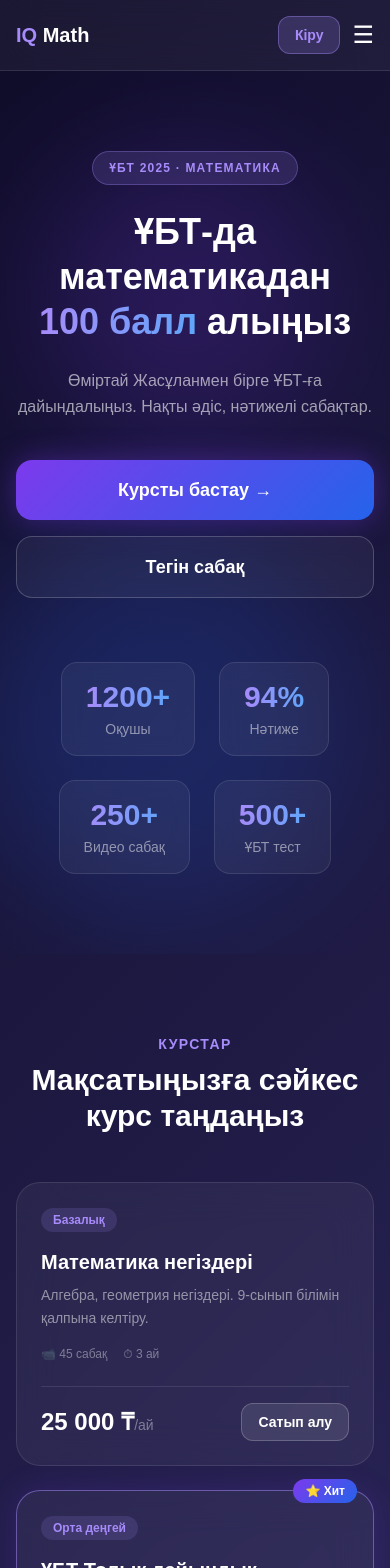
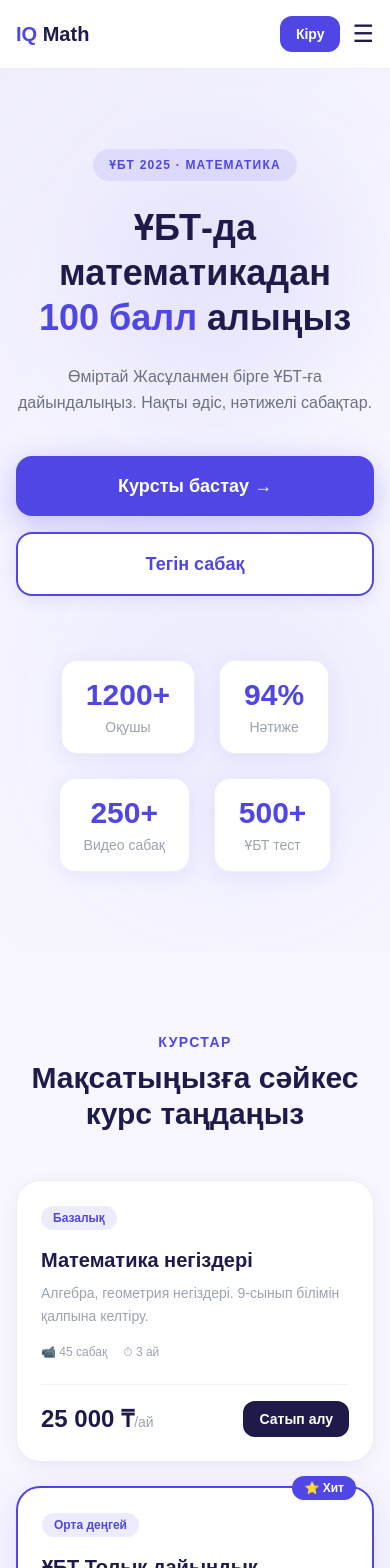
Before and after one commit to Zhasulan0803/mathpro-kz, a Next.js app: page / in a window 390 px wide. Shown: the top 1568 px of the page. Built offline with nearby package versions, Linux system fonts and the light colour scheme.

Commit message:
white indigo design

```diff
--- a/app/page.tsx
+++ b/app/page.tsx
@@ -24,76 +24,75 @@ export default function Home() {
   }
 
   return (
-    <main className="min-h-screen text-white" style={{background: "linear-gradient(135deg, #0f0c29, #302b63, #24243e)"}}>
+    <main className="min-h-screen" style={{background: "#f8f7ff", color: "#1e1b4b"}}>
 
       {/* NAVBAR */}
-      <nav className="flex items-center justify-between px-4 md:px-12 py-4 sticky top-0 z-50" style={{background: "rgba(255,255,255,0.05)", backdropFilter: "blur(20px)", borderBottom: "1px solid rgba(255,255,255,0.1)"}}>
+      <nav style={{background: "rgba(255,255,255,0.8)", backdropFilter: "blur(20px)", borderBottom: "1px solid rgba(79,70,229,0.1)"}} className="flex items-center justify-between px-4 md:px-12 py-4 sticky top-0 z-50">
         <div className="text-xl font-black">
-          <span style={{color: "#a78bfa"}}>IQ</span>
-          <span className="text-white"> Math</span>
+          <span style={{color: "#4f46e5"}}>IQ</span>
+          <span style={{color: "#1e1b4b"}}> Math</span>
         </div>
-        <div className="hidden md:flex gap-8 text-sm font-medium text-white/70">
-          <a href="#courses" className="hover:text-white transition">Курстар</a>
-          <a href="#teacher" className="hover:text-white transition">Мұғалім</a>
-          <a href="#reviews" className="hover:text-white transition">Пікірлер</a>
-          <a href="#faq" className="hover:text-white transition">FAQ</a>
+        <div className="hidden md:flex gap-8 text-sm font-medium" style={{color: "#6b7280"}}>
+          <a href="#courses" className="hover:text-indigo-600 transition">Курстар</a>
+          <a href="#teacher" className="hover:text-indigo-600 transition">Мұғалім</a>
+          <a href="#reviews" className="hover:text-indigo-600 transition">Пікірлер</a>
+          <a href="#faq" className="hover:text-indigo-600 transition">FAQ</a>
         </div>
         <div className="flex items-center gap-3">
-          <Link href="/login" className="px-4 py-2 rounded-xl font-semibold text-sm transition" style={{background: "rgba(167,139,250,0.2)", border: "1px solid rgba(167,139,250,0.4)", color: "#a78bfa"}}>
+          <Link href="/login" className="px-4 py-2 rounded-xl font-semibold text-sm text-white transition" style={{background: "#4f46e5"}}>
             Кіру
           </Link>
-          <button onClick={() => setMenuOpen(!menuOpen)} className="md:hidden text-white text-2xl">
+          <button onClick={() => setMenuOpen(!menuOpen)} className="md:hidden text-2xl" style={{color: "#1e1b4b"}}>
             {menuOpen ? "✕" : "☰"}
           </button>
         </div>
         {menuOpen && (
-          <div className="absolute top-full left-0 right-0 flex flex-col gap-4 px-6 py-4 md:hidden" style={{background: "rgba(15,12,41,0.95)", backdropFilter: "blur(20px)", borderBottom: "1px solid rgba(255,255,255,0.1)"}}>
-            <a href="#courses" onClick={() => setMenuOpen(false)} className="text-white/70 hover:text-white">Курстар</a>
-            <a href="#teacher" onClick={() => setMenuOpen(false)} className="text-white/70 hover:text-white">Мұғалім</a>
-            <a href="#reviews" onClick={() => setMenuOpen(false)} className="text-white/70 hover:text-white">Пікірлер</a>
-            <a href="#faq" onClick={() => setMenuOpen(false)} className="text-white/70 hover:text-white">FAQ</a>
+          <div className="absolute top-full left-0 right-0 flex flex-col gap-4 px-6 py-4 md:hidden" style={{background: "white", borderBottom: "1px solid rgba(79,70,229,0.1)"}}>
+            <a href="#courses" onClick={() => setMenuOpen(false)} style={{color: "#6b7280"}}>Курстар</a>
+            <a href="#teacher" onClick={() => setMenuOpen(false)} style={{color: "#6b7280"}}>Мұғалім</a>
+            <a href="#reviews" onClick={() => setMenuOpen(false)} style={{color: "#6b7280"}}>Пікірлер</a>
+            <a href="#faq" onClick={() => setMenuOpen(false)} style={{color: "#6b7280"}}>FAQ</a>
           </div>
         )}
       </nav>
 
       {/* HERO */}
       <section className="text-center py-20 md:py-32 px-4 relative overflow-hidden">
-        <div className="absolute top-20 left-10 w-72 h-72 rounded-full opacity-20 blur-3xl" style={{background: "#7c3aed"}}></div>
-        <div className="absolute bottom-10 right-10 w-96 h-96 rounded-full opacity-20 blur-3xl" style={{background: "#2563eb"}}></div>
+        <div className="absolute top-0 left-0 w-full h-full" style={{background: "linear-gradient(135deg, rgba(79,70,229,0.05) 0%, rgba(255,255,255,0) 60%)"}}></div>
+        <div className="absolute top-20 right-10 w-64 h-64 rounded-full" style={{background: "rgba(79,70,229,0.08)", filter: "blur(60px)"}}></div>
+        <div className="absolute bottom-10 left-10 w-96 h-96 rounded-full" style={{background: "rgba(79,70,229,0.06)", filter: "blur(80px)"}}></div>
 
         <div className="relative z-10">
-          <div className="inline-block text-xs font-bold px-4 py-2 rounded-full mb-6 tracking-widest" style={{background: "rgba(167,139,250,0.15)", border: "1px solid rgba(167,139,250,0.3)", color: "#a78bfa"}}>
+          <div className="inline-block text-xs font-bold px-4 py-2 rounded-full mb-6 tracking-widest" style={{background: "rgba(79,70,229,0.1)", color: "#4f46e5"}}>
             ҰБТ 2025 · МАТЕМАТИКА
           </div>
-          <h1 className="text-4xl md:text-6xl font-black mb-6 leading-tight">
+          <h1 className="text-4xl md:text-6xl font-black mb-6 leading-tight" style={{color: "#1e1b4b"}}>
             ҰБТ-да математикадан <br />
-            <span style={{background: "linear-gradient(90deg, #a78bfa, #60a5fa)", WebkitBackgroundClip: "text", WebkitTextFillColor: "transparent"}}>
-              100 балл
-            </span> алыңыз
+            <span style={{color: "#4f46e5"}}>100 балл</span> алыңыз
           </h1>
-          <p className="text-white/60 text-base md:text-xl mb-10 max-w-2xl mx-auto leading-relaxed">
+          <p className="text-base md:text-xl mb-10 max-w-2xl mx-auto leading-relaxed" style={{color: "#6b7280"}}>
             Өміртай Жасұланмен бірге ҰБТ-ға дайындалыңыз. Нақты әдіс, нәтижелі сабақтар.
           </p>
           <div className="flex flex-col sm:flex-row gap-4 justify-center">
-            <Link href="/login" className="px-8 py-4 rounded-2xl font-bold text-lg transition" style={{background: "linear-gradient(135deg, #7c3aed, #2563eb)", boxShadow: "0 0 30px rgba(124,58,237,0.4)"}}>
+            <Link href="/login" className="px-8 py-4 rounded-2xl font-bold text-lg text-white transition" style={{background: "#4f46e5", boxShadow: "0 8px 30px rgba(79,70,229,0.3)"}}>
               Курсты бастау →
             </Link>
-            <a href="#form" className="px-8 py-4 rounded-2xl font-bold text-lg transition text-white" style={{background: "rgba(255,255,255,0.05)", border: "1px solid rgba(255,255,255,0.2)", backdropFilter: "blur(10px)"}}>
+            <a href="#form" className="px-8 py-4 rounded-2xl font-bold text-lg transition" style={{background: "white", border: "2px solid #4f46e5", color: "#4f46e5", boxShadow: "0 4px 15px rgba(79,70,229,0.1)"}}>
               Тегін сабақ
             </a>
           </div>
 
           {/* STATS */}
-          <div className="flex justify-center gap-6 md:gap-12 mt-16 flex-wrap">
+          <div className="flex justify-center gap-6 md:gap-8 mt-16 flex-wrap">
             {[
               { num: "1200+", label: "Оқушы" },
               { num: "94%", label: "Нәтиже" },
               { num: "250+", label: "Видео сабақ" },
               { num: "500+", label: "ҰБТ тест" },
             ].map((s) => (
-              <div key={s.label} className="text-center px-6 py-4 rounded-2xl" style={{background: "rgba(255,255,255,0.05)", border: "1px solid rgba(255,255,255,0.1)", backdropFilter: "blur(10px)"}}>
-                <div className="text-3xl font-black" style={{background: "linear-gradient(90deg, #a78bfa, #60a5fa)", WebkitBackgroundClip: "text", WebkitTextFillColor: "transparent"}}>{s.num}</div>
-                <div className="text-white/50 text-sm mt-1">{s.label}</div>
+              <div key={s.label} className="text-center px-6 py-4 rounded-2xl" style={{background: "white", border: "1px solid rgba(79,70,229,0.1)", boxShadow: "0 4px 20px rgba(79,70,229,0.08)"}}>
+                <div className="text-3xl font-black" style={{color: "#4f46e5"}}>{s.num}</div>
+                <div className="text-sm mt-1" style={{color: "#9ca3af"}}>{s.label}</div>
               </div>
             ))}
           </div>
@@ -103,8 +102,8 @@ export default function Home() {
       {/* COURSES */}
       <section id="courses" className="py-20 px-4 md:px-8 max-w-6xl mx-auto">
         <div className="text-center mb-12">
-          <div className="text-sm font-bold tracking-widest mb-2" style={{color: "#a78bfa"}}>КУРСТАР</div>
-          <h2 className="text-3xl md:text-4xl font-black">Мақсатыңызға сәйкес курс таңдаңыз</h2>
+          <div className="text-sm font-bold tracking-widest mb-2" style={{color: "#4f46e5"}}>КУРСТАР</div>
+          <h2 className="text-3xl md:text-4xl font-black" style={{color: "#1e1b4b"}}>Мақсатыңызға сәйкес курс таңдаңыз</h2>
         </div>
         <div className="grid grid-cols-1 md:grid-cols-3 gap-6">
           {[
@@ -112,18 +111,18 @@ export default function Home() {
             { tag: "Орта деңгей", title: "ҰБТ Толық дайындық", desc: "ҰБТ барлық тақырыптары, нақты емтихан тесттері, қателерді талдау.", lessons: "90 сабақ", duration: "6 ай", price: "40 000 ₸", hot: true },
             { tag: "Интенсив", title: "ҰБТ Экспресс: 100 балл", desc: "Жеделдетілген бағдарлама. Жеке коучинг, кепілдікті нәтиже.", lessons: "120 сабақ", duration: "Ментор", price: "75 000 ₸", hot: false },
           ].map((c) => (
-            <div key={c.title} className="relative rounded-3xl p-6 transition" style={{background: "rgba(255,255,255,0.05)", border: c.hot ? "1px solid rgba(167,139,250,0.5)" : "1px solid rgba(255,255,255,0.1)", backdropFilter: "blur(20px)", boxShadow: c.hot ? "0 0 30px rgba(124,58,237,0.2)" : "none"}}>
-              {c.hot && <div className="absolute -top-3 right-4 text-xs font-bold px-3 py-1 rounded-full" style={{background: "linear-gradient(135deg, #7c3aed, #2563eb)"}}>⭐ Хит</div>}
-              <div className="text-xs font-bold px-3 py-1 rounded-full inline-block mb-4" style={{background: "rgba(167,139,250,0.15)", color: "#a78bfa"}}>{c.tag}</div>
-              <h3 className="text-xl font-black mb-2">{c.title}</h3>
-              <p className="text-white/50 text-sm mb-4 leading-relaxed">{c.desc}</p>
-              <div className="flex gap-4 text-xs text-white/40 mb-6">
+            <div key={c.title} className="relative rounded-3xl p-6 transition" style={{background: "white", border: c.hot ? "2px solid #4f46e5" : "1px solid rgba(79,70,229,0.1)", boxShadow: c.hot ? "0 8px 40px rgba(79,70,229,0.15)" : "0 4px 20px rgba(0,0,0,0.05)"}}>
+              {c.hot && <div className="absolute -top-3 right-4 text-xs font-bold px-3 py-1 rounded-full text-white" style={{background: "#4f46e5"}}>⭐ Хит</div>}
+              <div className="text-xs font-bold px-3 py-1 rounded-full inline-block mb-4" style={{background: "rgba(79,70,229,0.1)", color: "#4f46e5"}}>{c.tag}</div>
+              <h3 className="text-xl font-black mb-2" style={{color: "#1e1b4b"}}>{c.title}</h3>
+              <p className="text-sm mb-4 leading-relaxed" style={{color: "#9ca3af"}}>{c.desc}</p>
+              <div className="flex gap-4 text-xs mb-6" style={{color: "#9ca3af"}}>
                 <span>📹 {c.lessons}</span>
                 <span>⏱ {c.duration}</span>
               </div>
-              <div className="flex items-center justify-between pt-4" style={{borderTop: "1px solid rgba(255,255,255,0.1)"}}>
-                <div className="text-2xl font-black" style={{color: c.hot ? "#a78bfa" : "white"}}>{c.price}<span className="text-sm text-white/40 font-normal">/ай</span></div>
-                <Link href="/login" className="px-4 py-2 rounded-xl text-sm font-semibold transition" style={{background: c.hot ? "linear-gradient(135deg, #7c3aed, #2563eb)" : "rgba(255,255,255,0.1)", border: "1px solid rgba(255,255,255,0.2)"}}>Сатып алу</Link>
+              <div className="flex items-center justify-between pt-4" style={{borderTop: "1px solid rgba(79,70,229,0.08)"}}>
+                <div className="text-2xl font-black" style={{color: c.hot ? "#4f46e5" : "#1e1b4b"}}>{c.price}<span className="text-sm font-normal" style={{color: "#9ca3af"}}>/ай</span></div>
+                <Link href="/login" className="px-4 py-2 rounded-xl text-sm font-semibold transition text-white" style={{background: c.hot ? "#4f46e5" : "#1e1b4b"}}>Сатып алу</Link>
               </div>
             </div>
           ))}
@@ -132,20 +131,20 @@ export default function Home() {
 
       {/* МҰҒАЛІМ */}
       <section id="teacher" className="py-20 px-4 md:px-8 max-w-6xl mx-auto">
-        <div className="rounded-3xl p-8 md:p-12 flex flex-col md:flex-row gap-8 items-center" style={{background: "rgba(255,255,255,0.05)", border: "1px solid rgba(255,255,255,0.1)", backdropFilter: "blur(20px)"}}>
-          <div className="w-28 h-28 md:w-40 md:h-40 rounded-3xl flex items-center justify-center text-4xl font-black flex-shrink-0" style={{background: "linear-gradient(135deg, #7c3aed, #2563eb)"}}>
+        <div className="rounded-3xl p-8 md:p-12 flex flex-col md:flex-row gap-8 items-center" style={{background: "white", border: "1px solid rgba(79,70,229,0.1)", boxShadow: "0 4px 30px rgba(79,70,229,0.08)"}}>
+          <div className="w-28 h-28 md:w-40 md:h-40 rounded-3xl flex items-center justify-center text-3xl md:text-4xl font-black text-white flex-shrink-0" style={{background: "#4f46e5"}}>
             ЖӨ
           </div>
           <div className="text-center md:text-left">
-            <div className="text-sm font-bold tracking-widest mb-1" style={{color: "#a78bfa"}}>МҰҒАЛІМ</div>
-            <h2 className="text-2xl md:text-3xl font-black mb-1">Өміртай Жасұлан</h2>
-            <div className="text-sm mb-4 font-medium" style={{color: "#a78bfa"}}>Математика мұғалімі · ҰБТ сарапшысы</div>
-            <p className="text-white/60 mb-6 leading-relaxed text-sm md:text-base">
+            <div className="text-sm font-bold tracking-widest mb-1" style={{color: "#4f46e5"}}>МҰҒАЛІМ</div>
+            <h2 className="text-2xl md:text-3xl font-black mb-1" style={{color: "#1e1b4b"}}>Өміртай Жасұлан</h2>
+            <div className="text-sm mb-4 font-medium" style={{color: "#4f46e5"}}>Математика мұғалімі · ҰБТ сарапшысы</div>
+            <p className="mb-6 leading-relaxed text-sm md:text-base" style={{color: "#6b7280"}}>
               10 жылдан астам тәжірибе. 500+ оқушы ҰБТ-да 90+ балл алды. Авторлық әдіс бойынша оқытады.
             </p>
             <div className="flex gap-2 flex-wrap justify-center md:justify-start">
               {["🏆 ҰБТ сарапшысы", "📚 10+ жыл", "👨‍🎓 500+ оқушы", "⭐ 4.9 рейтинг"].map((b) => (
-                <span key={b} className="text-xs px-3 py-1.5 rounded-full font-medium" style={{background: "rgba(167,139,250,0.15)", border: "1px solid rgba(167,139,250,0.3)", color: "#a78bfa"}}>{b}</span>
+                <span key={b} className="text-xs px-3 py-1.5 rounded-full font-medium" style={{background: "rgba(79,70,229,0.1)", color: "#4f46e5"}}>{b}</span>
               ))}
             </div>
           </div>
@@ -155,8 +154,8 @@ export default function Home() {
       {/* ПІКІРЛЕР */}
       <section id="reviews" className="py-20 px-4 md:px-8 max-w-6xl mx-auto">
         <div className="text-center mb-12">
-          <div className="text-sm font-bold tracking-widest mb-2" style={{color: "#a78bfa"}}>ПІКІРЛЕР</div>
-          <h2 className="text-3xl md:text-4xl font-black">Оқушылар не дейді?</h2>
+          <div className="text-sm font-bold tracking-widest mb-2" style={{color: "#4f46e5"}}>ПІКІРЛЕР</div>
+          <h2 className="text-3xl md:text-4xl font-black" style={{color: "#1e1b4b"}}>Оқушылар не дейді?</h2>
         </div>
         <div className="grid grid-cols-1 md:grid-cols-3 gap-6">
           {[
@@ -164,14 +163,14 @@ export default function Home() {
             { name: "Дәурен Қалиев", score: "88 балл", text: "Математикадан қорқатынмын, бірақ курс арқылы бәрі түсінді болды.", avatar: "ДҚ" },
             { name: "Жанар Ерланқызы", score: "91 балл", text: "Тест жүйесі керемет! Қатені бірден көрсетіп, түсіндіреді.", avatar: "ЖЕ" },
           ].map((r) => (
-            <div key={r.name} className="rounded-3xl p-6" style={{background: "rgba(255,255,255,0.05)", border: "1px solid rgba(255,255,255,0.1)", backdropFilter: "blur(20px)"}}>
+            <div key={r.name} className="rounded-3xl p-6" style={{background: "white", border: "1px solid rgba(79,70,229,0.1)", boxShadow: "0 4px 20px rgba(0,0,0,0.05)"}}>
               <div className="text-yellow-400 text-lg mb-3">★★★★★</div>
-              <p className="text-white/70 text-sm leading-relaxed mb-4">"{r.text}"</p>
+              <p className="text-sm leading-relaxed mb-4" style={{color: "#6b7280"}}>"{r.text}"</p>
               <div className="flex items-center gap-3">
-                <div className="w-10 h-10 rounded-full flex items-center justify-center text-xs font-bold" style={{background: "linear-gradient(135deg, #7c3aed, #2563eb)"}}>{r.avatar}</div>
+                <div className="w-10 h-10 rounded-full flex items-center justify-center text-xs font-bold text-white" style={{background: "#4f46e5"}}>{r.avatar}</div>
                 <div>
-                  <div className="font-bold text-sm">{r.name}</div>
-                  <div className="text-xs font-medium" style={{color: "#a78bfa"}}>ҰБТ: {r.score}</div>
+                  <div className="font-bold text-sm" style={{color: "#1e1b4b"}}>{r.name}</div>
+                  <div className="text-xs font-medium" style={{color: "#4f46e5"}}>ҰБТ: {r.score}</div>
                 </div>
               </div>
             </div>
@@ -181,14 +180,12 @@ export default function Home() {
 
       {/* ТІРКЕЛУ ФОРМАСЫ */}
       <section id="form" className="py-20 px-4 md:px-8 max-w-2xl mx-auto text-center">
-        <div className="rounded-3xl p-8 md:p-12 relative overflow-hidden" style={{background: "rgba(255,255,255,0.05)", border: "1px solid rgba(167,139,250,0.3)", backdropFilter: "blur(20px)"}}>
-          <div className="absolute top-0 left-0 w-full h-full opacity-10" style={{background: "linear-gradient(135deg, #7c3aed, #2563eb)"}}></div>
-          <div className="relative z-10">
-            <div className="text-sm font-bold tracking-widest mb-2" style={{color: "#a78bfa"}}>ТЕГІН</div>
-            <h2 className="text-2xl md:text-3xl font-black mb-3">Алғашқы сабаққа тіркелу</h2>
-            <p className="text-white/60 mb-8 text-sm md:text-base">Аты-жөніңіз бен телефоныңызды қалдырыңыз</p>
+        <div className="rounded-3xl p-8 md:p-12" style={{background: "#4f46e5", boxShadow: "0 20px 60px rgba(79,70,229,0.3)"}}>
+          <div className="text-sm font-bold tracking-widest mb-2" style={{color: "rgba(255,255,255,0.7)"}}>ТЕГІН</div>
+          <h2 className="text-2xl md:text-3xl font-black mb-3 text-white">Алғашқы сабаққа тіркелу</h2>
+          <p className="mb-8 text-sm md:text-base" style={{color: "rgba(255,255,255,0.7)"}}>Аты-жөніңіз бен телефоныңызды қалдырыңыз</p>
           {formSent ? (
-              <div className="px-6 py-4 rounded-2xl text-lg font-semibold" style={{background: "rgba(74,222,128,0.2)", border: "1px solid rgba(74,222,128,0.3)", color: "#4ade80"}}>
+            <div className="px-6 py-4 rounded-2xl text-lg font-semibold text-white" style={{background: "rgba(255,255,255,0.2)"}}>
               ✅ Сәтті жіберілді! Жақында хабарласамыз.
             </div>
           ) : (
@@ -199,37 +196,36 @@ export default function Home() {
                   placeholder="Аты-жөніңіз"
                   value={formName}
                   onChange={e => setFormName(e.target.value)}
-                    className="w-full sm:w-auto px-4 py-3 rounded-xl outline-none text-white placeholder-white/30"
-                    style={{background: "rgba(255,255,255,0.1)", border: "1px solid rgba(255,255,255,0.2)"}}
+                  className="w-full sm:w-auto px-4 py-3 rounded-xl outline-none text-white"
+                  style={{background: "rgba(255,255,255,0.15)", border: "1px solid rgba(255,255,255,0.3)"}}
                 />
                 <input
                   type="tel"
                   placeholder="Телефон нөмірі"
                   value={formPhone}
                   onChange={e => setFormPhone(e.target.value)}
-                    className="w-full sm:w-auto px-4 py-3 rounded-xl outline-none text-white placeholder-white/30"
-                    style={{background: "rgba(255,255,255,0.1)", border: "1px solid rgba(255,255,255,0.2)"}}
+                  className="w-full sm:w-auto px-4 py-3 rounded-xl outline-none text-white"
+                  style={{background: "rgba(255,255,255,0.15)", border: "1px solid rgba(255,255,255,0.3)"}}
                 />
               </div>
               <button
                 onClick={handleFormSubmit}
                 disabled={formLoading}
                 className="mt-4 w-full sm:w-auto px-8 py-3 rounded-xl font-bold transition"
-                  style={{background: "linear-gradient(135deg, #7c3aed, #2563eb)", opacity: formLoading ? 0.5 : 1}}
+                style={{background: "white", color: "#4f46e5", opacity: formLoading ? 0.7 : 1}}
               >
                 {formLoading ? "Жіберілуде..." : "Тегін тіркелу →"}
               </button>
             </>
           )}
         </div>
-        </div>
       </section>
 
       {/* FAQ */}
       <section id="faq" className="py-16 px-4 md:px-8 max-w-2xl mx-auto">
         <div className="text-center mb-8">
-          <div className="text-sm font-bold tracking-widest mb-2" style={{color: "#a78bfa"}}>FAQ</div>
-          <h2 className="text-2xl md:text-3xl font-black">Жиі қойылатын сұрақтар</h2>
+          <div className="text-sm font-bold tracking-widest mb-2" style={{color: "#4f46e5"}}>FAQ</div>
+          <h2 className="text-2xl md:text-3xl font-black" style={{color: "#1e1b4b"}}>Жиі қойылатын сұрақтар</h2>
         </div>
         <div className="flex flex-col gap-4">
           {[
@@ -238,22 +234,22 @@ export default function Home() {
             { q: "Тегін сабақ қандай?", a: "Тіркелгеннен кейін алғашқы 3 сабақ тегін." },
             { q: "Нәтиже болмаса ақша қайтарыла ма?", a: "Иә, 14 күн ішінде толық ақша қайтарылады." },
           ].map((f) => (
-            <div key={f.q} className="rounded-2xl p-5" style={{background: "rgba(255,255,255,0.05)", border: "1px solid rgba(255,255,255,0.1)", backdropFilter: "blur(10px)"}}>
-              <div className="font-bold mb-2 text-sm md:text-base">{f.q}</div>
-              <div className="text-white/50 text-sm">{f.a}</div>
+            <div key={f.q} className="rounded-2xl p-5" style={{background: "white", border: "1px solid rgba(79,70,229,0.1)", boxShadow: "0 2px 10px rgba(0,0,0,0.03)"}}>
+              <div className="font-bold mb-2 text-sm md:text-base" style={{color: "#1e1b4b"}}>{f.q}</div>
+              <div className="text-sm" style={{color: "#9ca3af"}}>{f.a}</div>
             </div>
           ))}
         </div>
       </section>
 
       {/* FOOTER */}
-      <footer className="text-center py-8 text-white/30 text-sm mt-10 px-4" style={{borderTop: "1px solid rgba(255,255,255,0.1)"}}>
-        © 2025 <span style={{color: "#a78bfa"}} className="font-bold">IQ Math</span> · Барлық құқықтар қорғалған
+      <footer className="text-center py-8 text-sm mt-10 px-4" style={{borderTop: "1px solid rgba(79,70,229,0.1)", color: "#9ca3af"}}>
+        © 2025 <span className="font-bold" style={{color: "#4f46e5"}}>IQ Math</span> · Барлық құқықтар қорғалған
         <div className="flex justify-center gap-4 md:gap-6 mt-3 flex-wrap">
-          <Link href="/login" className="hover:text-white transition">Кіру</Link>
-          <Link href="/dashboard" className="hover:text-white transition">Дашборд</Link>
-          <Link href="/tests" className="hover:text-white transition">Тесттер</Link>
-          <Link href="/admin" className="hover:text-white transition">Админ</Link>
+          <Link href="/login" className="hover:text-indigo-600 transition">Кіру</Link>
+          <Link href="/dashboard" className="hover:text-indigo-600 transition">Дашборд</Link>
+          <Link href="/tests" className="hover:text-indigo-600 transition">Тесттер</Link>
+          <Link href="/admin" className="hover:text-indigo-600 transition">Админ</Link>
         </div>
       </footer>
 
```
Lines whose indentation alone changed are shown as unchanged.
